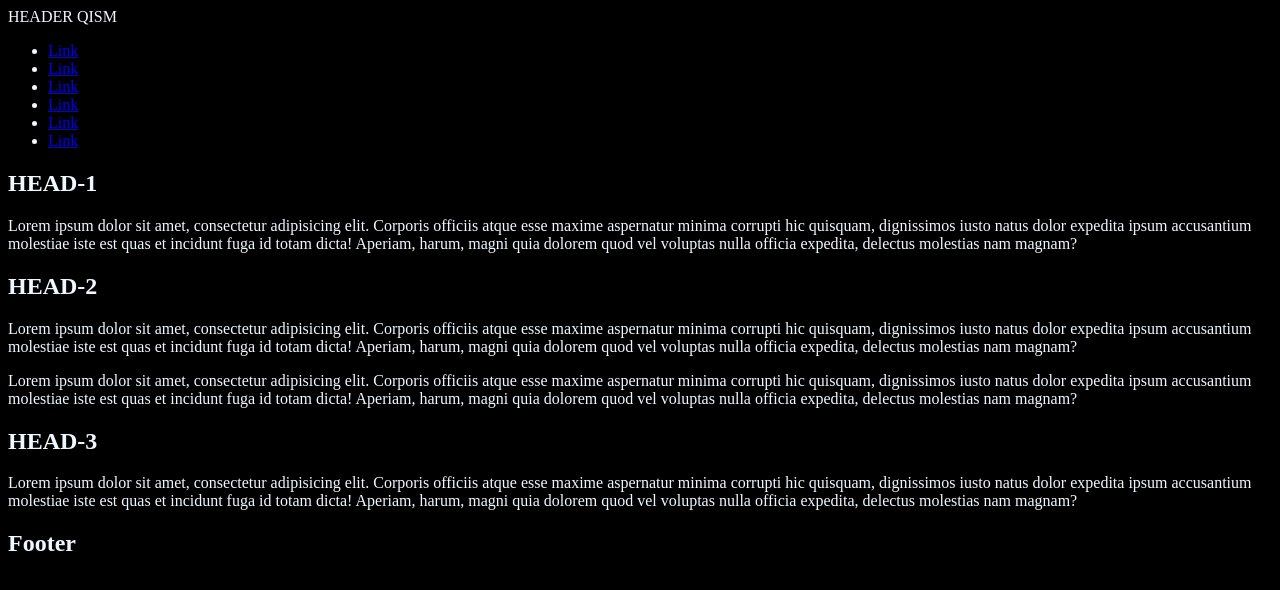
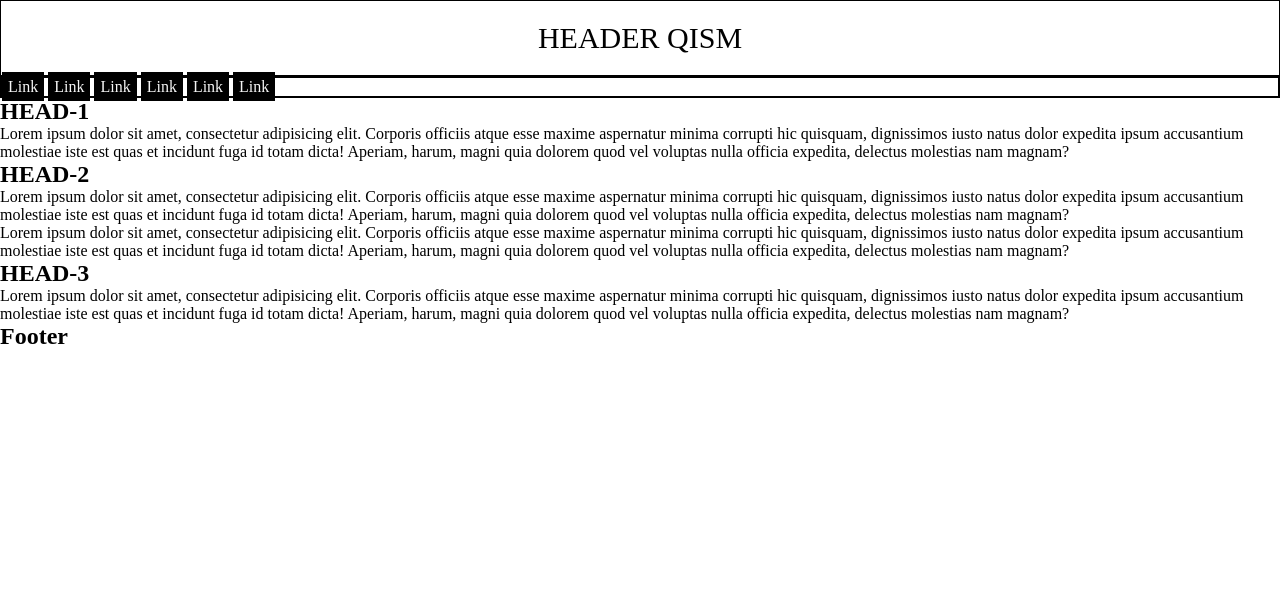
Before and after one commit to jqayumov909/MyPortfolio, a plain HTML site: page index.html in a window 1280 px wide. Drawn offline with Linux system fonts and the light colour scheme; files that its build step writes are made by us from their sources.

Commit message:
Information changed

```diff
--- a/css/style.css
+++ b/css/style.css
@@ -1,4 +1,28 @@
-body{
-  color: aliceblue;
-  background-color: black;
+* {
+  padding:0;
+  margin:0;
+  box-sizing: border-box;
 }
+header {
+  border: 1px solid black;
+  padding: 20px;
+  text-align: center;
+  font-size: 30px;
+}
+nav {
+  border: 1px solid black;
+}
+nav ul{
+  border: 1px solid black;
+}
+nav li{
+  background-color:black;
+  list-style-type: none;
+  display:inline;
+  border: 1px solid black;
+  padding: 5px;
+}
+li a{
+  text-decoration: none;
+  color: whitesmoke;
+}
--- a/index.html
+++ b/index.html
@@ -5,7 +5,7 @@
   <meta http-equiv="X-UA-Compatible" content="IE=edge">
   <meta name="viewport" content="width=device-width, initial-scale=1.0">
   <title>QoraFikr</title>
-  <link rel="stylesheet" href="style.css">
+  <link rel="stylesheet" href="./css/style.css">
 </head>
 <body>
   <header>
@@ -41,5 +41,6 @@
 <footer>
   <h2>Footer</h2>
 </footer>
+<script src="/javascript/script.js"></script>
 </body>
 </html>
```
